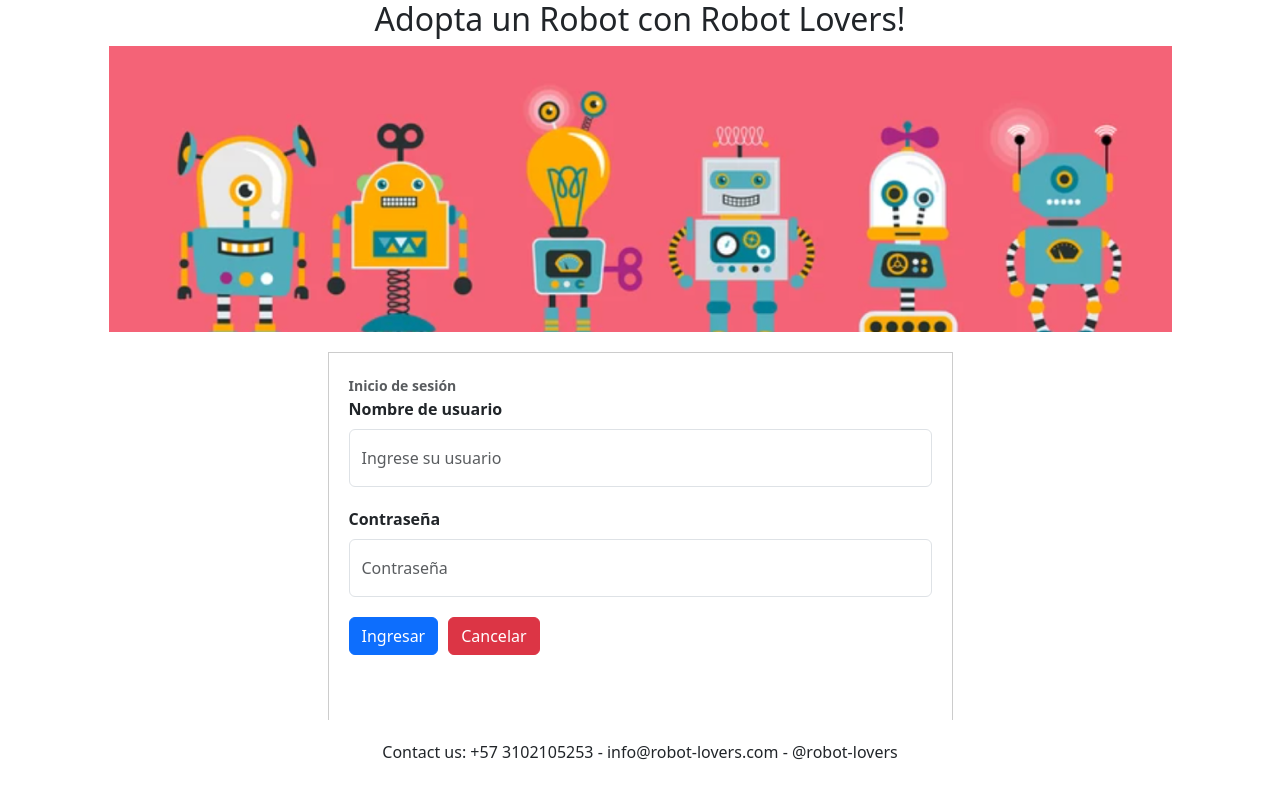
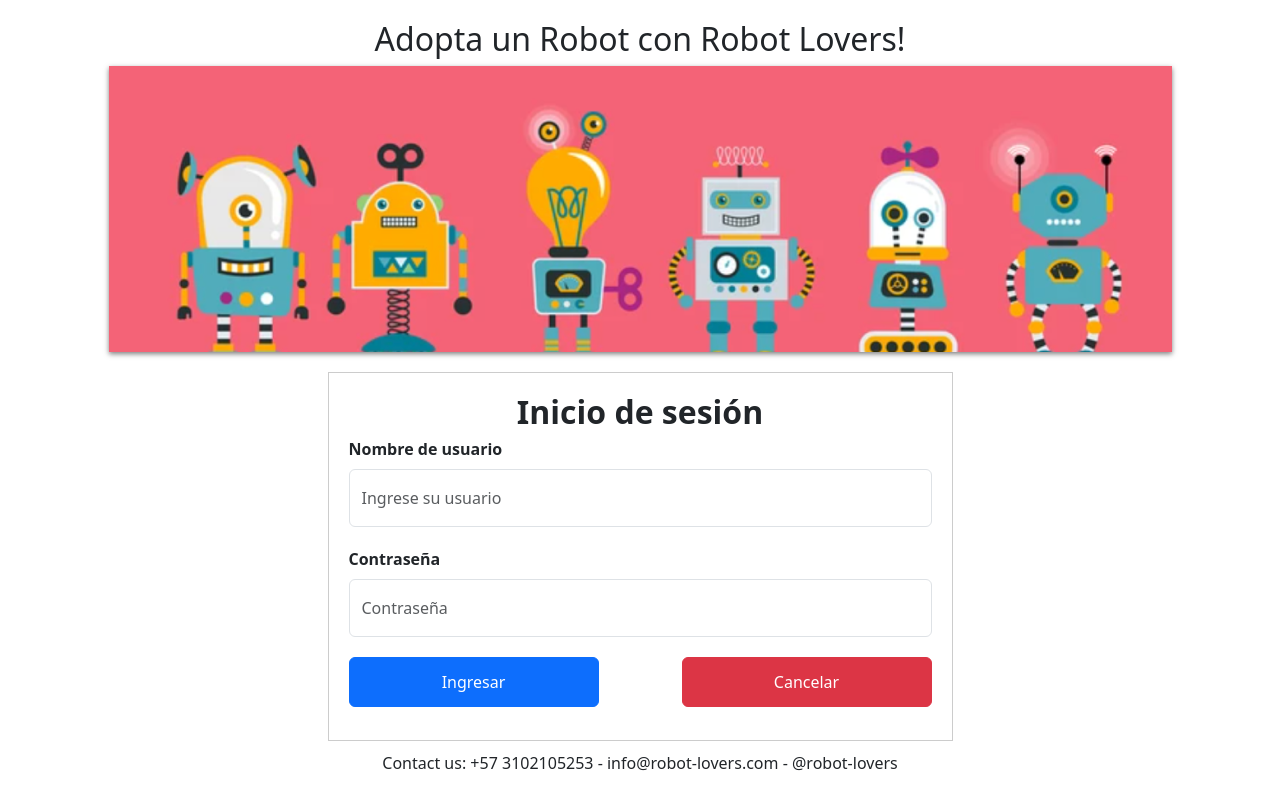
Before and after one commit to sarabemora/ISIS3710-PARCIAL1, a React (Create React App) app: page / in a window 1280 px wide. Built offline with nearby package versions, Linux system fonts and the light colour scheme.

Commit message:
app completa sin traducción

```diff
--- a/package.json
+++ b/package.json
@@ -7,6 +7,7 @@
     "@testing-library/react": "^13.4.0",
     "@testing-library/user-event": "^13.5.0",
     "bootstrap": "^5.3.3",
+    "cors": "^2.8.5",
     "react": "^18.3.1",
     "react-bootstrap": "^2.10.5",
     "react-dom": "^18.3.1",
@@ -15,6 +16,7 @@
     "react-scripts": "5.0.1",
     "web-vitals": "^2.1.4"
   },
+  "proxy": "http://localhost:3001",
   "scripts": {
     "start": "react-scripts start",
     "build": "react-scripts build",
--- a/src/App.css
+++ b/src/App.css
@@ -6,19 +6,20 @@
 .header-container {
   text-align: center;
   margin-bottom: 20px;
+  margin-top: 20px;
 }
 
 .robots-banner {
   max-width: 100%;
   height: auto;
+  box-shadow: 0px 2px 5px rgba(0.5, 0, 0, 0.5);
 }
 
 /* Footer styles */
 .footer {
-  background-color: white; /* Cambiado a blanco */
   text-align: center;
-  padding: 20px;
-  position: fixed;
+  padding: 10px;
+  position: static;
   bottom: 0;
   width: 100%;
 }
--- a/src/App.js
+++ b/src/App.js
@@ -8,38 +8,47 @@
   const [isAuthenticated, setIsAuthenticated] = useState(false);
   const [robots, setRobots] = useState([]);
 
-  const handleLogin = (username, password) => {
-    fetch('http://localhost:3001/login', {
+  const handleLogin = async (username, password, setError) => {
+    try {
+      const response = await fetch('http://localhost:3001/login', {
         method: 'POST',
         headers: {
           'Content-Type': 'application/json',
         },
         body: JSON.stringify({ login: username, password }),
-    })
-      .then(response => response.json())
-      .then(data => {
+      });
+
+      const data = await response.json();
       if (data.status === 'success') {
         setIsAuthenticated(true);
+        setError({ username: false, password: false }); // Resetea errores si es exitoso
       } else {
         setIsAuthenticated(false);
+        setError({ username: true, password: true }); // Marca errores en ambos campos
       }
-      })
-      .catch(error => {
+    } catch (error) {
       console.error('Error:', error);
-      });
+      setError({ username: true, password: true });
+    }
   };
 
   useEffect(() => {
+    const fetchRobots = async () => {
       if (isAuthenticated) {
-      fetch('http://localhost:3001/robots')
-        .then(response => response.json())
-        .then(data => {
+        try {
+          const response = await fetch('http://localhost:3001/robots');
+          const data = await response.json();
+          for (const robot of data) {
+            robot.imagen = robot.imagen.replace('github.com', 'raw.githubusercontent.com').replace('/blob/', '/');
+          }
           setRobots(data);
-        })
-        .catch(error => {
+        } catch (error) {
           console.error('Error:', error);
-        });
         }
+      }
+    };
+
+    fetchRobots();
   }, [isAuthenticated]);
 
   return (
--- a/src/components/AuthForm.css
+++ b/src/components/AuthForm.css
@@ -1,17 +1,41 @@
-.auth-form {
-    position: relative;
-  }
+.error-message {
+  color:#CD3232;
+  padding: 2px;
+  margin-top: 5px;
+  text-align: left;
+  font-weight: bold;
+}
 
-  .error-message {
-    background-color: #CD3232; /* Red background for error message */
-    color: white;
-    padding: 10px;
-    margin-top: 10px;
-    text-align: center;
-  }
+.auth-title {
+  text-align: center;
+  margin-top: 0px;
+  font-size: 2em; /* Ajusta el tamaño según sea necesario */
+  margin-bottom: 5px;
+}
 
-  .auth-title {
-    text-align: center;
-    font-size: 100em; /* Ajusta el tamaño según sea necesario */
-    margin-bottom: 20px;
-  }
+/* Container to align buttons */
+.auth-button-container {
+  display: flex;
+  justify-content: space-between; /* Pushes the buttons to the edges */
+  margin-top: 5px;
+}
+
+.auth-form-container {
+  justify-content: center;
+}
+
+/* Button styles */
+.submit-button, .cancel-button {
+  width: 250px;
+  height: 50px;
+  opacity: 1;
+}
+
+/* Specific styles for each button */
+.submit-button {
+  background-color: #003B93;
+}
+
+.cancel-button {
+  background-color: #E75D5D;
+}
--- a/src/components/AuthForm.js
+++ b/src/components/AuthForm.js
@@ -1,52 +1,78 @@
 import React, { useState } from 'react';
 import { Form, Button } from 'react-bootstrap';
-import './AuthForm.css'; // Asegúrate de importar los estilos
+import './AuthForm.css';
 
 function AuthForm({ onLogin }) {
   const [username, setUsername] = useState('');
   const [password, setPassword] = useState('');
+  const [error, setError] = useState({ username: false, password: false });
+  const [submitted, setSubmitted] = useState(false); // Nueva variable para controlar el envío del formulario
 
   const handleSubmit = (e) => {
     e.preventDefault();
-    onLogin(username, password);
+    setSubmitted(true); // Marca que el formulario ha sido enviado
+    onLogin(username, password, setError); // Pasa setError al método de login
   };
 
   return (
     <div className="auth-form-container">
+
       <Form onSubmit={handleSubmit} className="auth-form">
-        <Form.Group controlId='auth-title'>
-            <Form.Text><strong>Inicio de sesión</strong></Form.Text>
-        </Form.Group>
+        <h1 className='auth-title'><strong>Inicio de sesión</strong></h1>
         <Form.Group controlId="formUsername">
           <Form.Label><strong>Nombre de usuario</strong></Form.Label>
           <Form.Control
-            className="auth-input"
             type="text"
+            className='auth-input'
             placeholder="Ingrese su usuario"
             value={username}
             onChange={(e) => setUsername(e.target.value)}
+            isInvalid={error.username}
           />
+          {error.username && (
+            <Form.Text className="text-danger">
+            </Form.Text>
+          )}
         </Form.Group>
 
         <Form.Group controlId="formPassword">
           <Form.Label><strong>Contraseña</strong></Form.Label>
           <Form.Control
-            className="auth-input"
             type="password"
+            className='auth-input'
             placeholder="Contraseña"
             value={password}
             onChange={(e) => setPassword(e.target.value)}
+            isInvalid={error.password}
           />
+          {error.password && (
+            <Form.Text className="text-danger">
+            </Form.Text>
+          )}
         </Form.Group>
 
-        <div>
-          <Button variant="primary" type="submit">
+        <div className="auth-button-container">
+          <Button
+            variant="primary"
+            type="submit"
+            className="submit-button"
+          >
             Ingresar
           </Button>
-          <Button variant="danger" style={{ marginLeft: '10px' }}>
+          <Button
+            variant="danger"
+            className="cancel-button"
+          >
             Cancelar
           </Button>
         </div>
+
+        {/* Mostrar mensaje general de error solo si el formulario ha sido enviado y hay errores */}
+        {submitted && (error.username || error.password) && (
+          <div className="error-message">
+            Error de autenticación. Revise sus credenciales
+          </div>
+        )}
       </Form>
     </div>
   );
--- a/src/components/RobotPage.css
+++ b/src/components/RobotPage.css
@@ -5,20 +5,18 @@
   }
 
   .robot-list {
-    width: 50%; /* Coloca la tabla a la izquierda */
+    width: 75%; /* Coloca la tabla a la izquierda */
+    margin-left: 50px;
   }
 
   .robot-detail {
     width: 45%; /* Deja un espacio a la derecha para el detalle del robot */
     padding-left: 20px;
+    padding-right: 50px;
   }
 
   .robot-detail .card {
     width: 100%;  /* Asegúrate que la card ocupe el espacio disponible */
-  }
-
-  .robot-detail p {
-    font-style: italic;
   }
 
   .table thead th {
@@ -33,9 +31,13 @@
   }
 
   .robot-detail .robot-card {
-    background-color: #f0f0f0;  /* Fondo gris */
+    background-color: #D9D9D980; /* Fondo gris */
+    border: 1px solid #000000;
     padding: 20px;
-    border-radius: 8px;
+    border-radius: 1px;
+    margin-right: 50px;
+    width: 427px;
+    height: 429px;
   }
 
   .robot-name {
@@ -52,6 +54,9 @@
   }
 
   .robot-image img {
-    max-width: 200px;
-    height: auto;
+    border: 1px solid #000000;
+    border-radius: 1px;
+    max-width: 100%;
+    height: 200px;
+    width: 210px;
   }
--- a/src/components/RobotPage.js
+++ b/src/components/RobotPage.js
@@ -1,6 +1,5 @@
 import React, { useState } from 'react';
 import { Table, Card } from 'react-bootstrap';
-import { Link } from 'react-router-dom';
 import './RobotPage.css';
 
 function RobotPage({ robots }) {
@@ -13,7 +12,7 @@
   return (
     <div className="robot-page">
       <div className="robot-list">
-        <Table striped bordered hover>
+        <Table>
           <thead>
             <tr>
               <th>ID</th>
@@ -25,7 +24,7 @@
           <tbody>
             {robots.map((robot) => (
               <tr key={robot.id} onClick={() => handleRobotClick(robot)}>
-                <td>{robot.id}</td>
+                <td><strong>{robot.id}</strong></td>
                 <td>{robot.nombre}</td>
                 <td>{robot.modelo}</td>
                 <td>{robot.empresaFabricante}</td>
@@ -52,7 +51,7 @@
       </Card.Body>
     </Card>
   ) : (
-    <p>Selecciona un robot para ver los detalles</p>
+    <p></p>
   )}
 </div>
     </div>
```
Also changed, not shown: 1 other file (tests, documents, lock files or other folders). Lines whose indentation alone changed are shown as unchanged.
